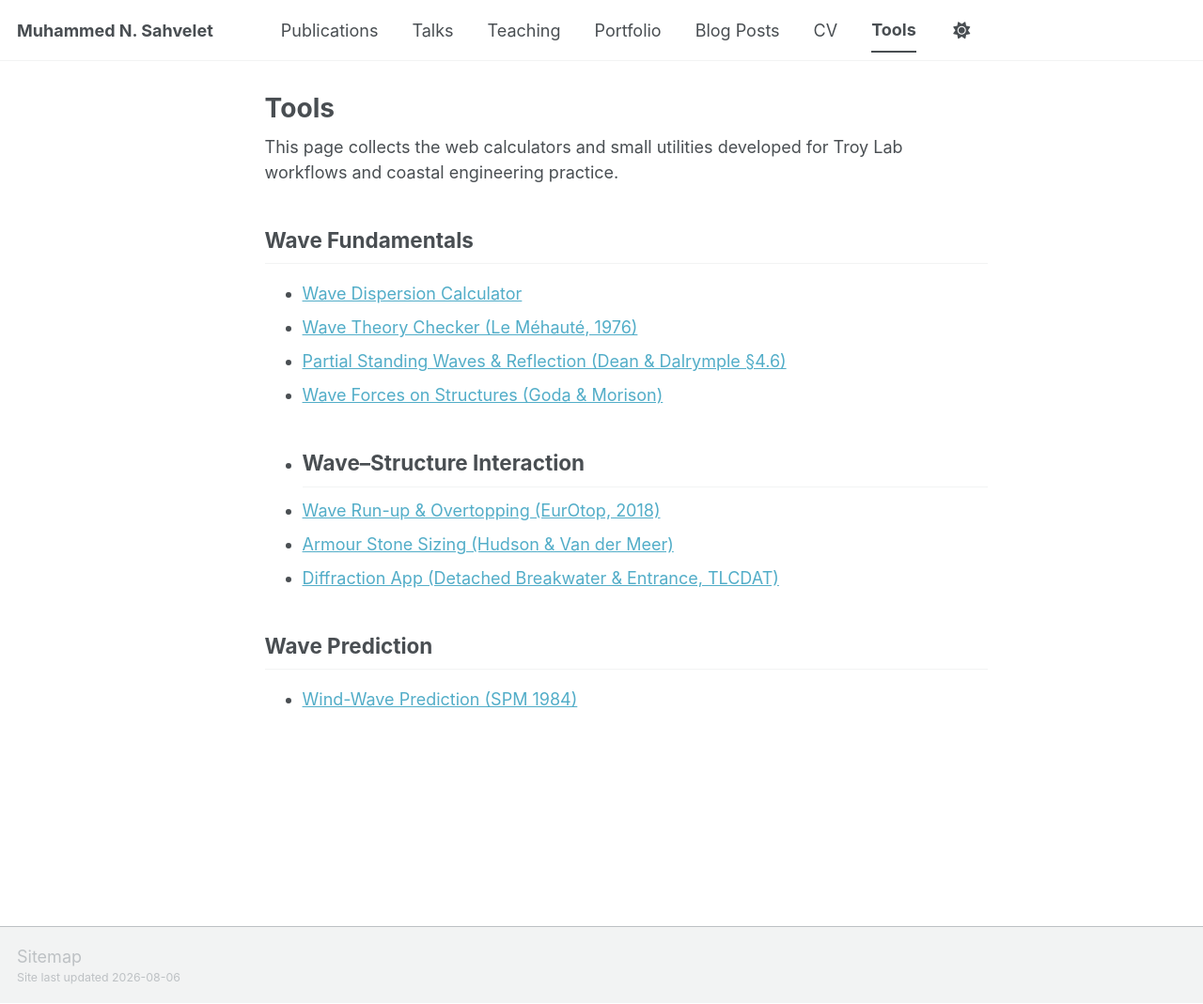
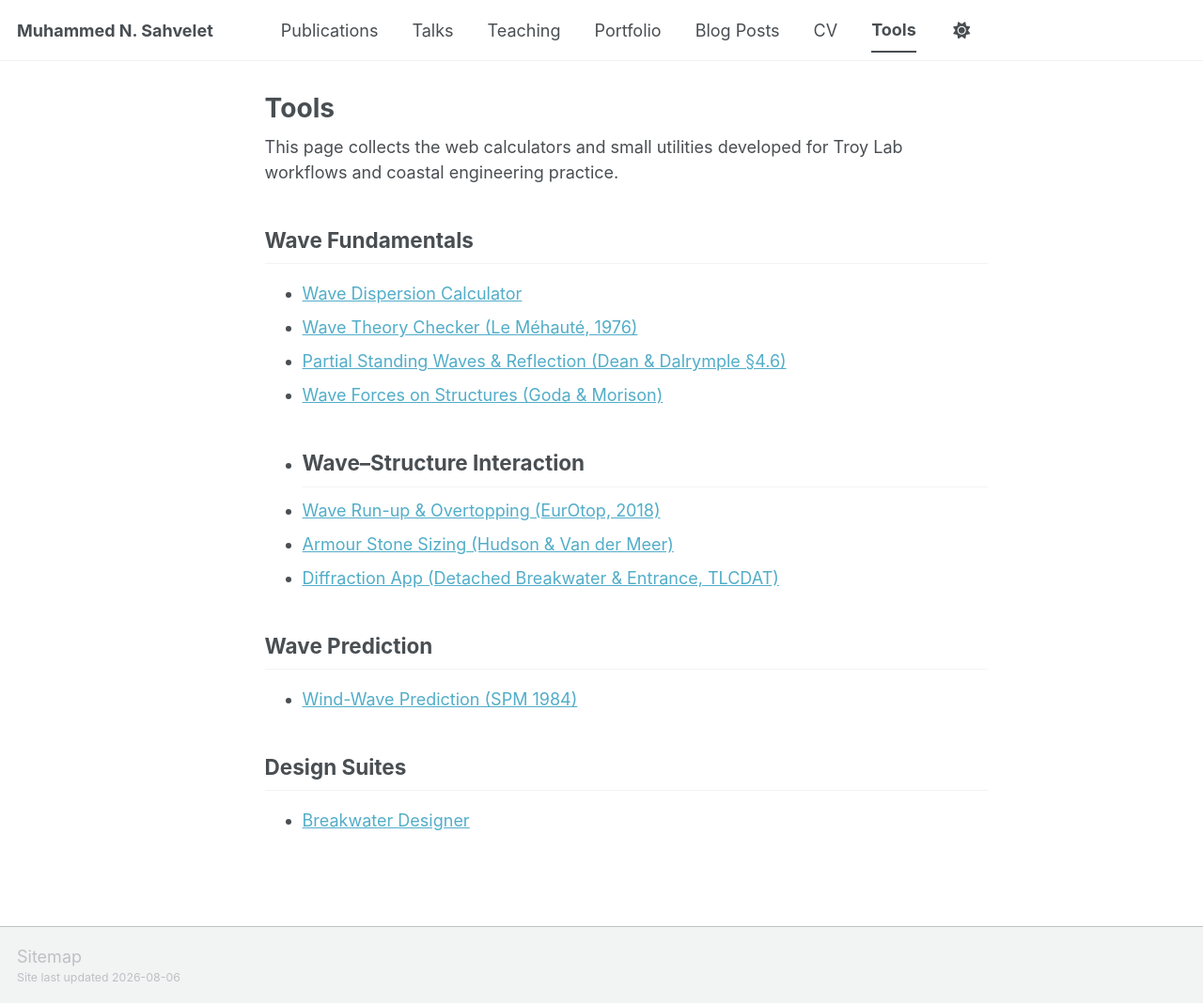
Before and after one commit to mnsahvelet/mnsahvelet.github.io, a Jekyll site: the page built from _pages/tools.md, in a window 1280 px wide and 1069 px high. Shown: the whole window at 94% size. Built offline with Jekyll 4.4.1, drawn with Linux system fonts in a browser that asks for light colours; a script bundle is joined from its source files by our own code; library files that are not in the unit come from our copies.

Commit message:
Add Breakwater Designer to Design Suites section

```diff
--- a/_pages/tools.md
+++ b/_pages/tools.md
@@ -20,3 +20,6 @@ This page collects the web calculators and small utilities developed for Troy La
 
 ## Wave Prediction
 - [Wind-Wave Prediction (SPM 1984)](/tools/wind-wave/)
+
+## Design Suites
+- [Breakwater Designer](/tools/breakwater-designer/)
```
